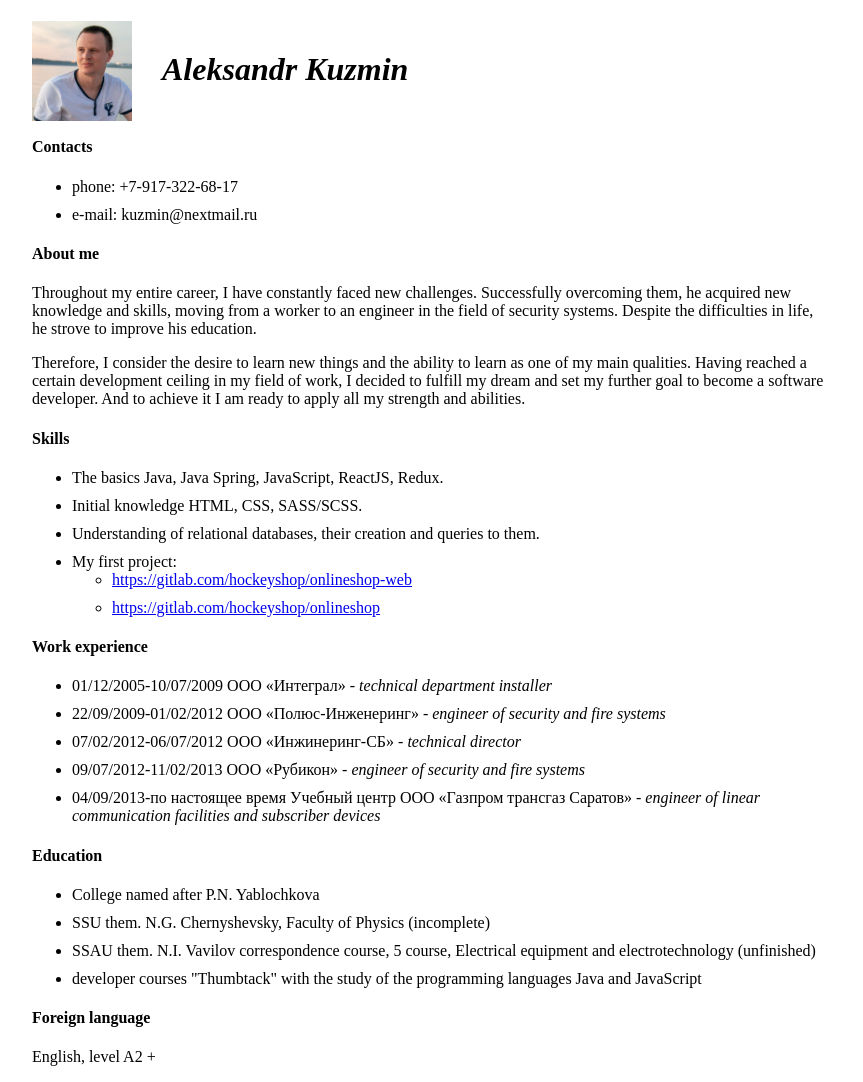
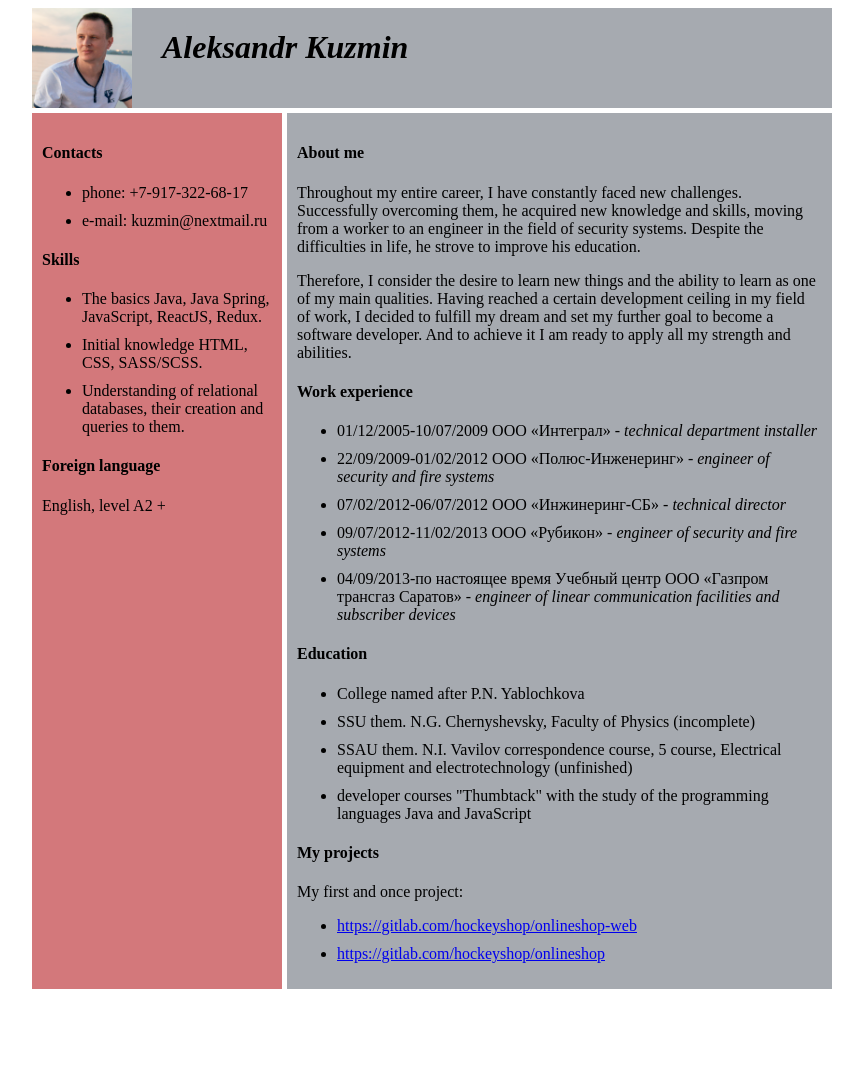
Before and after one commit to Alex44def/rsschool-cv, a plain HTML site: page index.html in a window 1280 px wide. Shown: the whole page, without its empty margins (18-881 px from the left). After the commit the page ends 997 px from the top, so only its background shows below. Drawn offline with Linux system fonts and the light colour scheme.

Commit message:
refactor: change structure of the page

```diff
--- a/index.html
+++ b/index.html
@@ -1,16 +1,18 @@
 <!DOCTYPE html>
 <html lang="en">
+
 <head>
 	<meta charset="UTF-8" />
 	<meta name="viewport" content="width=device-width, initial-scale=1.0" />
 	<title>Document</title>
 </head>
+
 <body>
 	<header>
 		<img class="myfoto" src="myfoto.png" alt="Foto Aleksandr Kuzmin" />
 		<h1 class="name">Aleksandr Kuzmin</h1>
 	</header>
-		<main>
+	<aside>
 		<section class="contacts">
 			<h4>Contacts</h4>
 			<ul>
@@ -18,6 +20,24 @@
 				<li>e-mail: kuzmin@nextmail.ru</li>
 			</ul>
 		</section>
+		<section class="skills">
+			<h4>Skills</h4>
+			<ul class="skills_list">
+				<li>The basics Java, Java Spring, JavaScript, ReactJS, Redux.</li>
+				<li>Initial knowledge HTML, CSS, SASS/SCSS.</li>
+				<li>
+					Understanding of relational databases, their creation and queries to
+					them.
+				</li>
+
+			</ul>
+			<section class="languages">
+				<h4>Foreign language</h4>
+				<p>English, level A2 +</p>
+			</section>
+	</aside>
+	<main>
+
 		<section class="summary">
 			<h4>About me</h4>
 			<p>
@@ -34,31 +54,7 @@
 				it I am ready to apply all my strength and abilities.
 			</p>
 		</section>
-			<section class="skills">
-				<h4>Skills</h4>
-				<ul class="skills_list">
-					<li>The basics Java, Java Spring, JavaScript, ReactJS, Redux.</li>
-					<li>Initial knowledge HTML, CSS, SASS/SCSS.</li>
-					<li>
-						Understanding of relational databases, their creation and queries to
-						them.
-					</li>
-					<li>
-						My first project:
-						<ul>
-							<li>
-								<a href="https://gitlab.com/hockeyshop/onlineshop-web"
-									>https://gitlab.com/hockeyshop/onlineshop-web</a
-								>
-							</li>
-							<li>
-								<a href="https://gitlab.com/hockeyshop/onlineshop"
-									>https://gitlab.com/hockeyshop/onlineshop</a
-								>
-							</li>
-						</ul>
-					</li>
-				</ul>
+
 		</section>
 		<section class="work">
 			<h4>Work experience</h4>
@@ -82,10 +78,8 @@
 				<li>
 					04/09/2013-по настоящее время Учебный центр ООО «Газпром трансгаз
 					Саратов» -
-						<i
-							>engineer of linear communication facilities and subscriber
-							devices</i
-						>
+					<i>engineer of linear communication facilities and subscriber
+						devices</i>
 				</li>
 			</ul>
 		</section>
@@ -104,18 +98,53 @@
 				</li>
 			</ul>
 		</section>
-			<section class="languages">
-                <h4>Foreign language</h4>
-                <p>English, level A2 +</p>
+		<section class="projects">
+			<h4>My projects</h4>
+			<p>My first and once project:</p>
+			<ul>
+				<li>
+					<a
+						href="https://gitlab.com/hockeyshop/onlineshop-web">https://gitlab.com/hockeyshop/onlineshop-web</a>
+				</li>
+				<li>
+					<a href="https://gitlab.com/hockeyshop/onlineshop">https://gitlab.com/hockeyshop/onlineshop</a>
+				</li>
+			</ul>
+
 		</section>
+
 	</main>
 </body>
 
 <style>
-        body{
+	body {
+		display: grid;
+		grid-template-areas: "header header"
+			"sidebar content";
+		grid-template-columns: 250px auto;
+		grid-template-rows: 100px auto;
+		grid-gap: 5px;
 		width: 800px;
 		margin-left: 50px;
 	}
+
+	header {
+		grid-area: header;
+		background-color: #A6AAB0;
+	}
+
+	aside {
+		background-color: #D3787B;
+		grid-area: sidebar;
+		padding: 10px;
+	}
+
+	main {
+		background-color: #A6AAB0;
+		grid-area: content;
+		padding: 10px;
+	}
+
 	.myfoto {
 		width: 100px;
 		height: 100px;
@@ -126,11 +155,13 @@
 	.name {
 		size: 25px;
 		font-style: italic;
-			margin-bottom: 50px;
-			padding-top: 30px;
+		/* margin-bottom: 50px;
+			padding-top: 30px; */
 	}
+
 	li {
 		margin-bottom: 10px;
 	}
 </style>
+
 </html>
```
Lines whose indentation alone changed are shown as unchanged.
